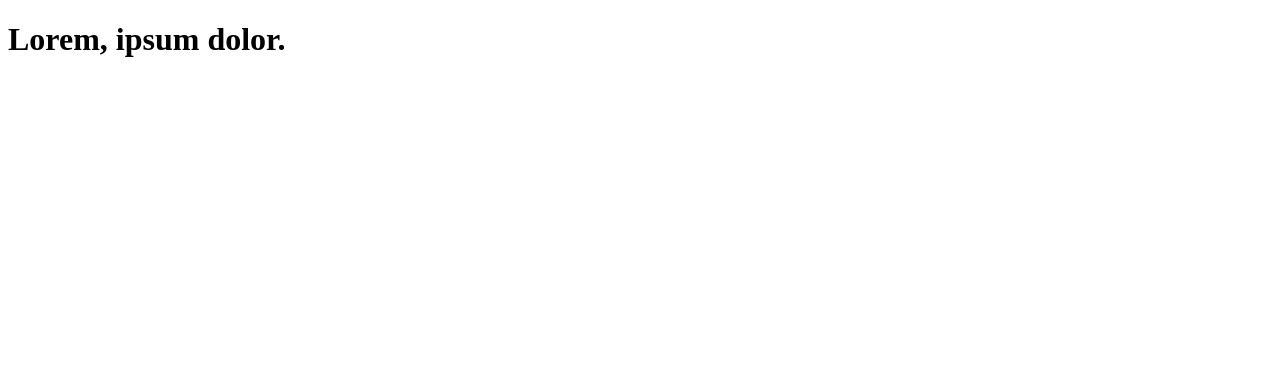
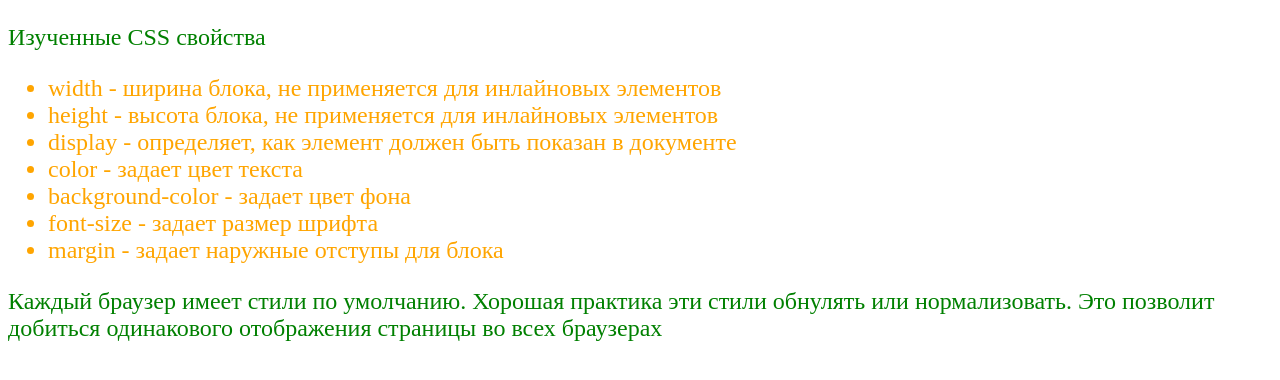
Before and after one commit to yariki23/lesson-selectors, a plain HTML site: page index.html in a window 1280 px wide. Drawn offline with Linux system fonts and the light colour scheme.

Commit message:
new version pages

```diff
--- a/index.html
+++ b/index.html
@@ -5,9 +5,24 @@
     <meta http-equiv="X-UA-Compatible" content="IE=edge">
     <meta na name="viewport" content="width=device-width, initial-scale=1.0">
     <title>Document</title>
+    <link rel="stylesheet" href="style.css">
 </head>
 <body>
-    <h1>Lorem, ipsum dolor.</h1>
-
+<main>
+    <p>Изученные CSS свойства</p>
+    <ul>
+        <li>width - ширина блока, не применяется для инлайновых элементов</li>
+        <li>height - высота блока, не применяется для инлайновых элементов</li>
+        <li>display - определяет, как элемент должен быть показан в документе</li>
+        <li>color - задает цвет текста</li>
+        <li>background-color - задает цвет фона</li>
+        <li>font-size - задает размер шрифта</li>
+        <li>margin - задает наружные отступы для блока</li>
+    </ul>
+    <p>
+        Каждый браузер имеет стили по умолчанию. Хорошая практика эти стили обнулять или
+        нормализовать. Это позволит добиться одинакового отображения страницы во всех браузерах
+    </p>
+</main>
 </body>
 </html>
--- /dev/null
+++ b/style.css
@@ -0,0 +1,9 @@
+main{
+    font-size: 24px;
+}
+p{
+    color: green;
+}
+li{
+    color: orange;
+}
```
Also changed, not shown: about.html (deleted, +0 -12 lines), test.html (deleted, +0 -14 lines).
